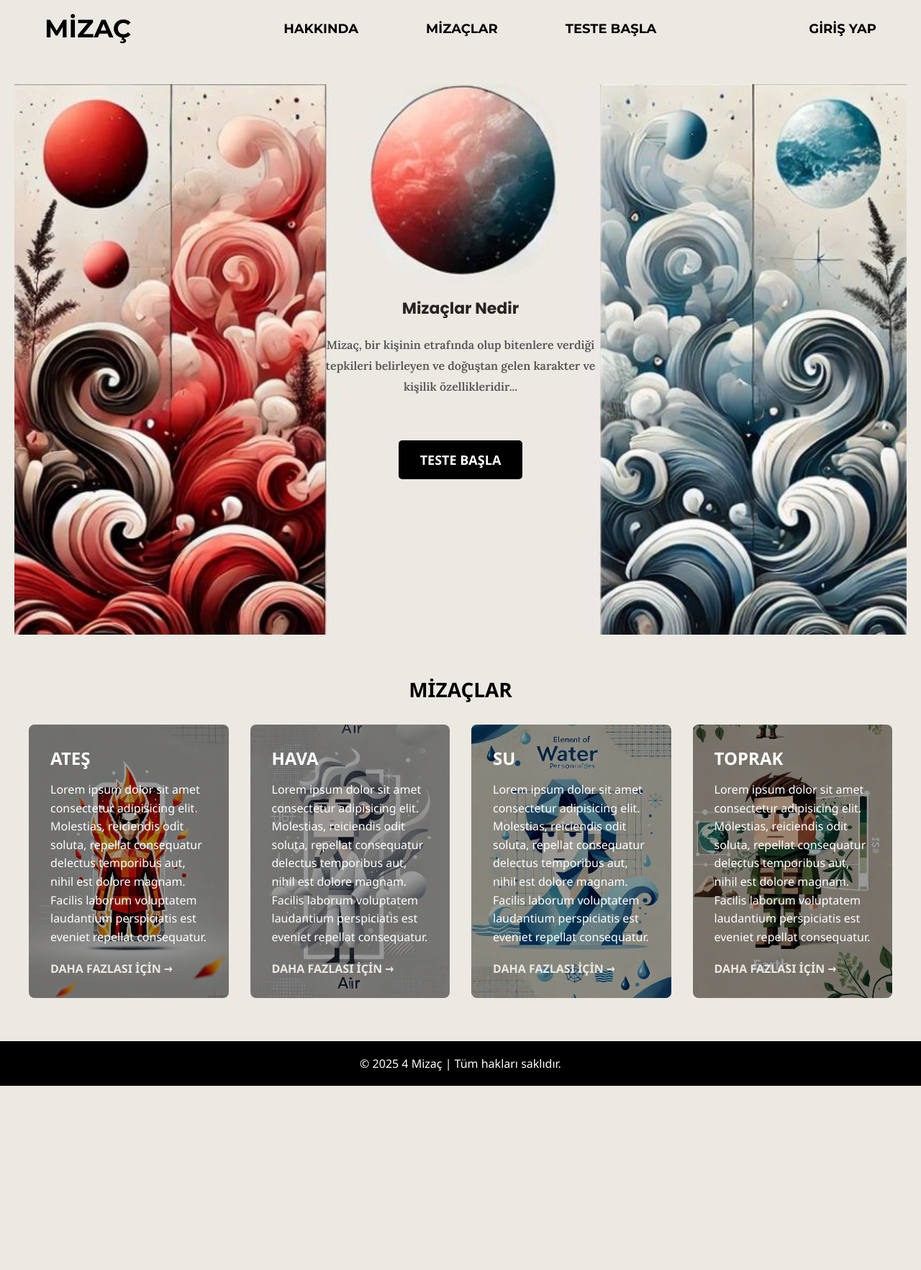
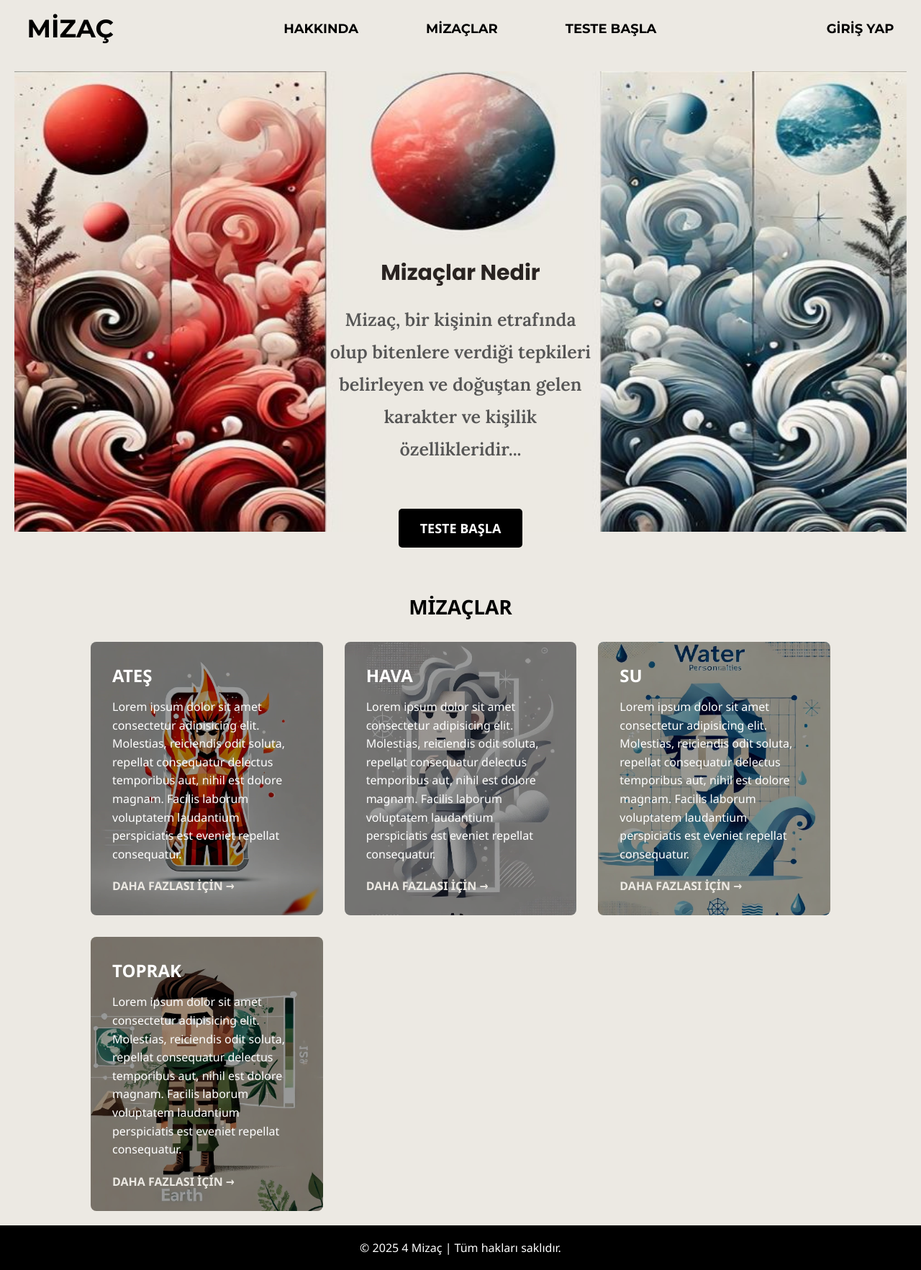
Before and after one commit to isKartal/mizac_yayin, a Django app: page / in a window 1280 px wide. Shown: the whole page at 72% size. Before the commit the page ends 1509 px from the top, so only its background shows below. Run offline with Django 3.2, Linux system fonts and the light colour scheme.

Commit message:
ana sayfa biraz daha duzenli

```diff
--- a/main/static/css/styles.css
+++ b/main/static/css/styles.css
@@ -7,6 +7,8 @@
 body {
     font-family: 'Segoe UI', Tahoma, Geneva, Verdana, sans-serif;
     background-color: #ece9e3;
+    max-width: 100vw;
+    overflow-x: hidden;
 }
 
 .nav-item, .profile-button, .logo {
@@ -14,13 +16,15 @@ body {
     font-weight: 600; /* İstersen 400 veya 700 yapabilirsin */
 }
 
+
 header {
     display: flex;
     justify-content: space-between;
     align-items: center;
-    padding: 20px 50px;
     background-color: #ece9e3;
     border-bottom: 1px solid #ddd;
+    flex-wrap: wrap;
+    padding: 20px 5%;
 }
 
 header div {
@@ -87,18 +91,29 @@ main {
 }
 
 main section:first-child {
-    background-size: contain;
-    background-position: center;
+    width: 100%;
+    min-height: 100vh; /* Ekran yüksekliği kadar yer kaplasın */
+    background-image: url('main.jpg'); /* Görselin yolu */
+    background-size: 100% 80%; /* Görselin tüm alanı kaplamasını sağlar */
+    background-position: top center;  /* Ortalar */
     background-repeat: no-repeat;
-    width: 100%;
-    min-height: 100vh;
     display: flex;
     align-items: center;
     justify-content: center;
     text-align: center;
     flex-direction: column;
-    padding: 20px;
+    padding: 5vw; /* Padding'i ekran genişliğine göre ayarlar */
 }
+
+/* Responsive ayarlamalar için */
+@media (max-width: 768px) {
+    main section:first-child {
+        min-height: 70vh; /* Mobilde çok uzun olmaması için */
+        padding: 10vw; /* Daha rahat bir görünüm için */
+    }
+}
+
+
 
 main section:first-child div {
     max-width: 500px;
@@ -136,27 +151,32 @@ main section:first-child a:hover {
 
 .mizac-nedir-title {
     font-family: 'Poppins', serif !important;
-    font-size: 20vw; /* Ekran genişliğine göre otomatik ölçeklenir */
-    font-weight: bold;
-    margin-top: 5vh; /* Yazıyı aşağı kaydır */
+    font-size: min(24vw, 30px) !important; /* Maksimum 120px, genişliğe göre ölçeklenir */
+    font-weight: 900 !important;
+    margin-top: 10vh;
     text-align: center;
     color: #292321;
-
 }
 
 .mizac-nedir-text {
     font-family: 'Lora', serif !important;
-    font-weight: 900 !important; /* Yarı kalın */
-    font-size:25vw;
+    font-weight: 900 !important;
+    font-size: min(22vw, 25px) !important; /* Maksimum 110px, genişliğe göre ölçeklenir */
     line-height: 1.6;
     color: #555;
     text-align: center;
 }
 
 .elements {
-    padding: 40px 20px;
-    text-align: center;
+    padding: 0px 0; /* Yükseklik padding'i 20px, yanlar 0px */
+    text-align: center; /* Yazıları yatayda ortalar */
+    display: flex; /* Flexbox kullanarak dikeyde de hizalama yapabilirsin */
+    flex-direction: column; /* Öğeleri dikey sıralar */
+    justify-content: center; /* Dikeyde ortalar */
+    align-items: center; /* Yatayda ortalar */
+    margin-top: -75px; /* Bu değeri ihtiyacına göre ayarla */
 }
+
 
 .elements h2 {
     margin-bottom: 30px;
@@ -165,10 +185,11 @@ main section:first-child a:hover {
 
 .element-grid {
     display: grid;
+    gap: 30px;
+    margin: 0 auto;
     grid-template-columns: repeat(auto-fit, minmax(250px, 1fr));
-    gap: 30px;
-    max-width: 1200px;
-    margin: 0 auto;
+    max-width: 90vw;
+    padding: 0 5%;
 }
 
 .element {
@@ -238,12 +259,13 @@ footer {
 
 .nav-container {
     display: flex;
-    justify-content: center;
     width: 100%;
     background-color: #ece9e3;
-    padding: 10px 50px;
     gap: 15px;
     align-items: center;
+    flex-wrap: wrap;
+    justify-content: space-between;
+    padding: 10px 2%;
 }
 
 .nav-links {
@@ -315,6 +337,7 @@ footer {
 
 .hero-section {
     display: flex;
+    flex-wrap: wrap;
     min-height: 600px;
 }
 
@@ -328,6 +351,10 @@ footer {
     position: relative;
 }
 
+.element-panel, .content-panel {
+    flex: 1 1 50%; /* Büyük ekranlarda bölünmesi için */
+    min-width: 400px;
+}
 .content-panel {
     flex: 1;
     display: flex;
@@ -390,9 +417,11 @@ footer {
 .team-grid {
     display: flex;
     justify-content: center;
-    gap: 20px;
+    margin-top: 30px;
     flex-wrap: wrap;
-    margin-top: 30px;
+    gap: 5%;
+    max-width: 90vw;
+
 }
 
 .team-member {
@@ -400,9 +429,9 @@ footer {
     padding: 20px;
     border-radius: 10px;
     box-shadow: 0 4px 8px rgba(0, 0, 0, 0.1);
-    width: 30%;
+    transition: 0.3s ease-in-out;
+    width: calc(33% - 10px);
     min-width: 280px;
-    transition: 0.3s ease-in-out;
 }
 
 .team-member:hover {
```
